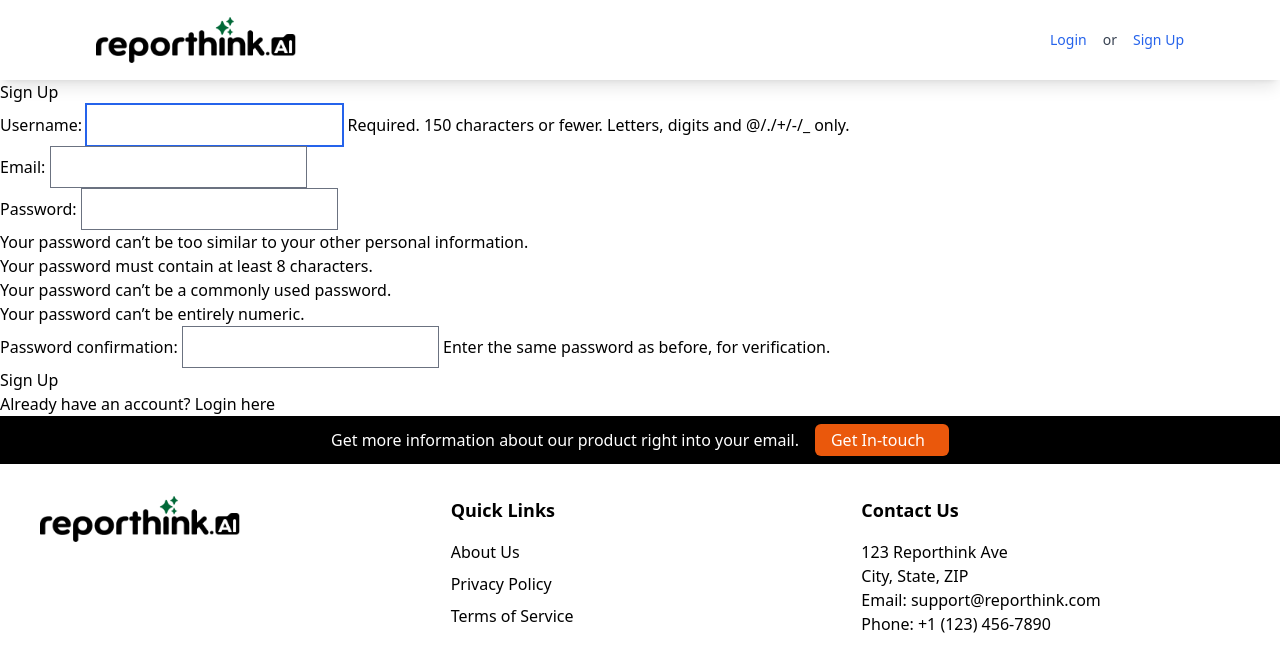
After one commit to Pupackted/Reporthink_Template_Editor, a Django app: page /signup/ in a window 1280 px wide. The commit adds this page. Shown: the top 672 px of the page. Run offline with Django 5.2, Linux system fonts and the light colour scheme; some libraries are stand-ins or nearby versions.

Commit message:
login signup working

```diff
--- a/Reporthink_Template_Editor_Project/Reporthink_Template_Editor_Project/settings.py
+++ b/Reporthink_Template_Editor_Project/Reporthink_Template_Editor_Project/settings.py
@@ -51,6 +51,10 @@ INSTALLED_APPS = [
     'django_browser_reload',
     'Template_Editor_App',
 ]
+
+LOGIN_URL = 'login'  # Where to redirect if not logged in
+LOGIN_REDIRECT_URL = 'index'  # After login, redirect here
+LOGOUT_REDIRECT_URL = 'index'  # After logout, redirect here
 
 TAILWIND_APP_NAME = 'theme'
 
--- a/Reporthink_Template_Editor_Project/Template_Editor_App/forms.py
+++ b/Reporthink_Template_Editor_Project/Template_Editor_App/forms.py
@@ -1,5 +1,8 @@
 from django import forms
 from .models import Template, TemplatePart
+from django.contrib.auth.models import User
+from django.contrib.auth.forms import UserCreationForm
+
 
 class TemplateForm(forms.ModelForm):
     class Meta:
@@ -12,3 +15,13 @@ class TemplatePartForm(forms.ModelForm):
     class Meta:
         model = TemplatePart
         fields = ['html_file', 'thumbnail']
+
+
+# authentication forms
+
+class SignUpForm(UserCreationForm):
+    email = forms.EmailField(required=True)
+
+    class Meta:
+        model = User
+        fields = ('username', 'email', 'password1', 'password2')
--- /dev/null
+++ b/Reporthink_Template_Editor_Project/Template_Editor_App/templates/signup.html
@@ -0,0 +1,10 @@
+{% extends 'base.html' %}
+{% block content %}
+<h2>Sign Up</h2>
+<form method="post">
+  {% csrf_token %}
+  {{ form.as_p }}
+  <button type="submit" class="btn btn-primary">Sign Up</button>
+</form>
+<p>Already have an account? <a href="{% url 'login' %}">Login here</a></p>
+{% endblock %}
--- a/Reporthink_Template_Editor_Project/Template_Editor_App/urls.py
+++ b/Reporthink_Template_Editor_Project/Template_Editor_App/urls.py
@@ -1,18 +1,26 @@
 from django.urls import path
-
 from . import views
+from django.contrib.auth import views as auth_views
 
 urlpatterns = [
+    # Public access
     path("", views.index, name="index"),
 
-  path('choose-template/', views.choose_template, name='choose_template'),
+    # Login / logout
+    path('login/', auth_views.LoginView.as_view(template_name='login.html'), name='login'),
+    path('logout/', auth_views.LogoutView.as_view(next_page='index'), name='logout'),
 
+    # Signup (custom view)
+    path('signup/', views.signup, name='signup'),
+
+    # Logged in users only
+    path('choose-template/', views.choose_template, name='choose_template'),
     path('edit-template-part/<int:part_id>/', views.edit_template_part, name='edit_template_part'),
+    path('edit/<int:template_id>/', views.edit_template_view, name='edit_template'),
+    path('update-template-name/<int:template_id>/', views.update_template_name, name='update-template-name'),
 
-  path('edit/<int:template_id>/', views.edit_template_view, name='edit_template'),
-  path('update-template-name/<int:template_id>/', views.update_template_name, name='update-template-name'),
-     path('create-template/', views.create_template, name='create_template'),
+    # Admin only
+    path('create-template/', views.create_template, name='create_template'),
     path('add-template-part/<int:template_id>/', views.add_template_part, name='add_template_part'),
     path('set-cover-part/<int:template_id>/', views.set_cover_part, name='set_cover_part'),
-
 ]
--- a/Reporthink_Template_Editor_Project/Template_Editor_App/views.py
+++ b/Reporthink_Template_Editor_Project/Template_Editor_App/views.py
@@ -7,7 +7,15 @@ from django.views.decorators.csrf import csrf_exempt
 from django.http import JsonResponse
 from django.shortcuts import redirect
 from .forms import TemplateForm, TemplatePartForm
+from django.shortcuts import render, redirect
+from django.contrib.auth import login
+from .forms import SignUpForm
+from django.contrib.auth.decorators import login_required, user_passes_test
 
+
+
+def is_admin(user):
+    return user.is_staff  # or user.is_superuser depending on your admin setup
 
 
 # def index(request):
@@ -28,7 +36,7 @@ def index(request):
 
 
 
-
+@login_required
 def choose_template(request):
     templates = Template.objects.all()
     selected_id = request.GET.get('selected_id')
@@ -44,16 +52,16 @@ def choose_template(request):
     })
 
 
-
+@login_required
 def edit_template(request):
      return render(request, 'edit-template.html')
+@login_required
 def template_to_be_edited(request):
      return render(request, 'template-to-be-edited.html')
 
 
-from django.shortcuts import render, get_object_or_404
-from django.http import HttpResponse
 
+@login_required
 def edit_template_view(request, template_id):
     template = get_object_or_404(Template, id=template_id)
     cover_part = template.cover_part
@@ -80,7 +88,7 @@ def edit_template_view(request, template_id):
 
     return render(request, 'edit-template.html', context)
 
-
+@login_required
 def edit_template_part(request, part_id):
     part = get_object_or_404(TemplatePart, id=part_id)
     print("Editing part:", part)
@@ -118,17 +126,7 @@ def update_template_name(request, template_id):
 
 # forms to upload and create templates and template parts
 
-
-# def create_template(request):
-#     if request.method == 'POST':
-#         form = TemplateForm(request.POST)
-#         if form.is_valid():
-#             template = form.save()
-#             return redirect('add_template_part', template_id=template.id)
-#     else:
-#         form = TemplateForm()
-#     return render(request, 'create_template.html', {'form': form})
-
+@user_passes_test(is_admin)
 def create_template(request):
     if request.method == 'POST':
         form = TemplateForm(request.POST)
@@ -142,50 +140,7 @@ def create_template(request):
     return render(request, 'create_template.html', {'form': form})
 
 
-# def add_template_part(request, template_id):
-#     template = get_object_or_404(Template, id=template_id)
-#     if request.method == 'POST':
-#         form = TemplatePartForm(request.POST, request.FILES)
-#         if form.is_valid():
-#             part = form.save(commit=False)
-#             part.template = template
-#             part.save()
-
-#             # Jika ini adalah cover part pertama, set sebagai cover_part template
-#             if not template.cover_part:
-#                 template.cover_part = part
-#                 template.save()
-
-#             # Bisa tambah tombol untuk tambah part lagi atau selesai
-#             if 'add_another' in request.POST:
-#                 return redirect('add_template_part', template_id=template.id)
-#             else:
-#                 return redirect('choose_template')  # atau halaman lain
-#     else:
-#         form = TemplatePartForm()
-#     return render(request, 'add_template_part.html', {'form': form, 'template': template})
-
-
-# def add_template_part(request, template_id):
-#     template = get_object_or_404(Template, id=template_id)
-#     parts = template.parts.all()
-#     if request.method == 'POST':
-#         form = TemplatePartForm(request.POST, request.FILES)
-#         if form.is_valid():
-#             part = form.save(commit=False)
-#             part.template = template
-#             part.save()
-#             if not template.cover_part:
-#                 template.cover_part = part
-#                 template.save()
-#             if 'add_another' in request.POST:
-#                 return redirect('add_template_part', template_id=template.id)
-#             else:
-#                 return redirect('set_cover_part', template_id=template.id)
-#     else:
-#         form = TemplatePartForm()
-#     return render(request, 'add_template_part.html', {'form': form, 'template': template, 'parts': parts})
-
+@user_passes_test(is_admin)
 def add_template_part(request, template_id):
     template = get_object_or_404(Template, id=template_id)
     parts = template.parts.all()  # Get existing parts
@@ -211,7 +166,7 @@ def add_template_part(request, template_id):
 
 
 # set cover part
-
+@user_passes_test(is_admin)
 def set_cover_part(request, template_id):
     template = get_object_or_404(Template, id=template_id)
     parts = template.parts.all()
@@ -225,3 +180,18 @@ def set_cover_part(request, template_id):
             return redirect('index')  # or wherever you want
 
     return render(request, 'set_cover_part.html', {'template': template, 'parts': parts})
+
+
+
+# authentication views
+
+def signup(request):
+    if request.method == 'POST':
+        form = SignUpForm(request.POST)
+        if form.is_valid():
+            user = form.save()
+            login(request, user)  # Log the user in immediately after signup
+            return redirect('choose_template')  # Redirect to next page after signup
+    else:
+        form = SignUpForm()
+    return render(request, 'signup.html', {'form': form})
--- a/Reporthink_Template_Editor_Project/theme/static/css/dist/styles.css
+++ b/Reporthink_Template_Editor_Project/theme/static/css/dist/styles.css
@@ -1784,6 +1796,11 @@ select {
 .text-white {
   --tw-text-opacity: 1;
   color: rgb(255 255 255 / var(--tw-text-opacity, 1));
+}
+
+.text-blue-600 {
+  --tw-text-opacity: 1;
+  color: rgb(37 99 235 / var(--tw-text-opacity, 1));
 }
 
 .underline {
--- a/Reporthink_Template_Editor_Project/theme/templates/base.html
+++ b/Reporthink_Template_Editor_Project/theme/templates/base.html
@@ -21,9 +21,12 @@
   <body>
     <!-- Header -->
     <header
-      class="page-header sticky transition-all origin-top duration-300 ease-in-out h-[80px] bg-white shadow-lg flex flex-wrap md:flex-nowrap items-center z-40"
+      class="page-header sticky transition-all origin-top duration-300 ease-in-out h-[80px] bg-white shadow-lg flex items-center z-40"
     >
-      <div class="px-4 md:px-24 2xl:px-24 w-full">
+      <div
+        class="px-4 md:px-24 2xl:px-24 w-full flex justify-between items-center"
+      >
+        <!-- Logo -->
         <a href="{% url 'index' %}" class="inline-block" title="">
           <img
             src="{% static 'images/reporthink_logo.png' %}"
@@ -31,8 +34,80 @@
             class="h-[46px] w-[200px]"
           />
         </a>
+
+        <!-- Right-side: Auth Info -->
+        <div class="relative text-sm text-gray-700">
+          {% if user.is_authenticated %}
+          <!-- Toggle button -->
+          <button
+            id="userDropdownBtn"
+            class="flex items-center gap-2 hover:text-blue-600"
+            onclick="toggleDropdown()"
+          >
+            Welcome, {{ user.username }}
+            <svg
+              class="w-4 h-4"
+              fill="none"
+              stroke="currentColor"
+              stroke-width="2"
+              viewBox="0 0 24 24"
+            >
+              <path
+                stroke-linecap="round"
+                stroke-linejoin="round"
+                d="M19 9l-7 7-7-7"
+              />
+            </svg>
+          </button>
+
+          <!-- Dropdown menu -->
+          <div
+            id="userDropdown"
+            class="absolute right-0 mt-2 w-40 bg-white rounded-md shadow-lg border border-gray-200 py-2 hidden z-50"
+          >
+            <form action="{% url 'logout' %}" method="post" class="w-full">
+              {% csrf_token %}
+              <button
+                type="submit"
+                class="w-full text-left px-4 py-2 text-gray-700 hover:bg-gray-100 hover:text-blue-600 transition-colors duration-200"
+              >
+                Logout
+              </button>
+            </form>
+          </div>
+
+          {% else %}
+          <div class="flex items-center gap-4">
+            <a href="{% url 'login' %}" class="text-blue-600 hover:underline"
+              >Login</a
+            >
+            <span>or</span>
+            <a href="{% url 'signup' %}" class="text-blue-600 hover:underline"
+              >Sign Up</a
+            >
+          </div>
+          {% endif %}
+        </div>
       </div>
     </header>
+
+    <!-- Dropdown toggle script -->
+    <script>
+      function toggleDropdown() {
+        const dropdown = document.getElementById("userDropdown");
+        dropdown.classList.toggle("hidden");
+      }
+
+      // Optional: Close dropdown when clicking outside
+      document.addEventListener("click", function (event) {
+        const btn = document.getElementById("userDropdownBtn");
+        const dropdown = document.getElementById("userDropdown");
+        if (!btn.contains(event.target) && !dropdown.contains(event.target)) {
+          dropdown.classList.add("hidden");
+        }
+      });
+    </script>
+
     <!-- This is where we grab our codes -->
     {% block content %} {% endblock %}
     <!-- This is where we grab our codes -->
```
Also changed, not shown: other parts of Reporthink_Template_Editor_Project/theme/static/css/dist/styles.css (+77 -55 lines), Reporthink_Template_Editor_Project/Template_Editor_App/templates/index.html (+22 -2 lines), Reporthink_Template_Editor_Project/Template_Editor_App/templates/login.html (added, +10 -0 lines), Reporthink_Template_Editor_Project/db.sqlite3.
